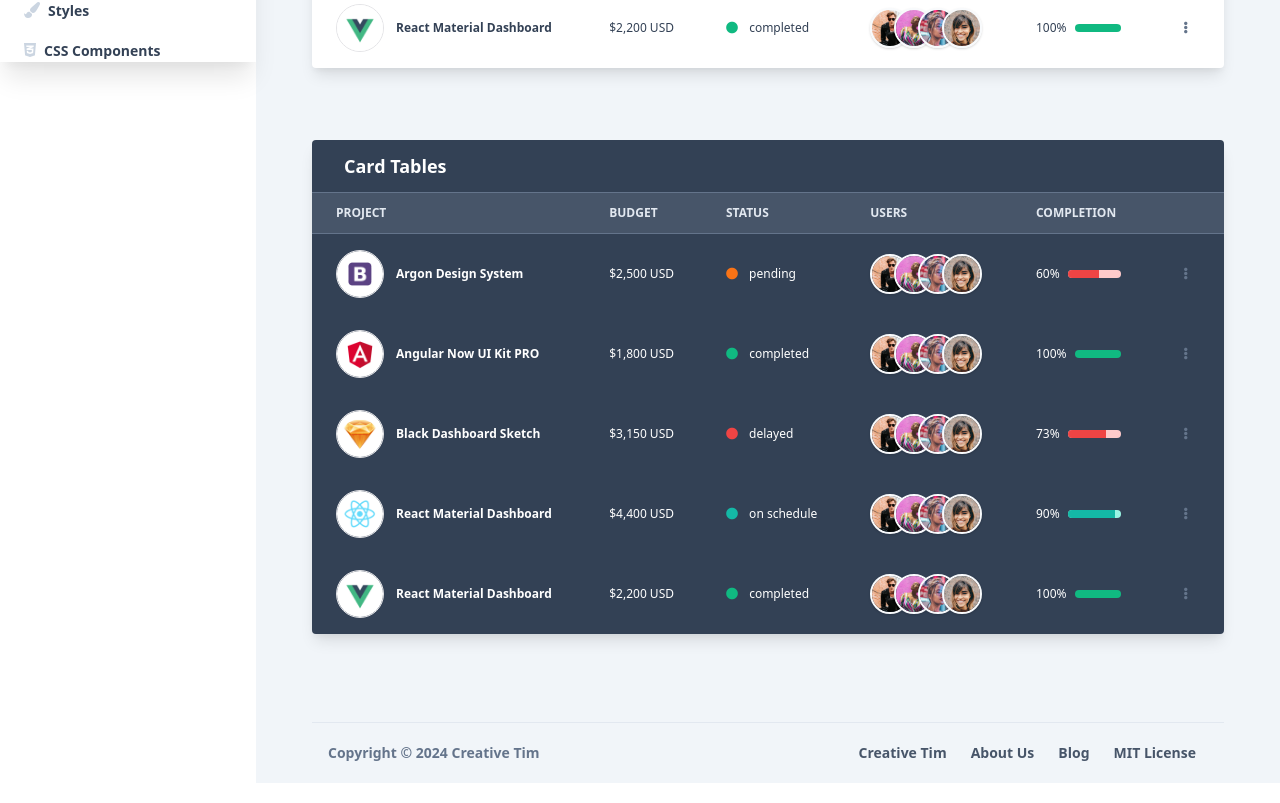
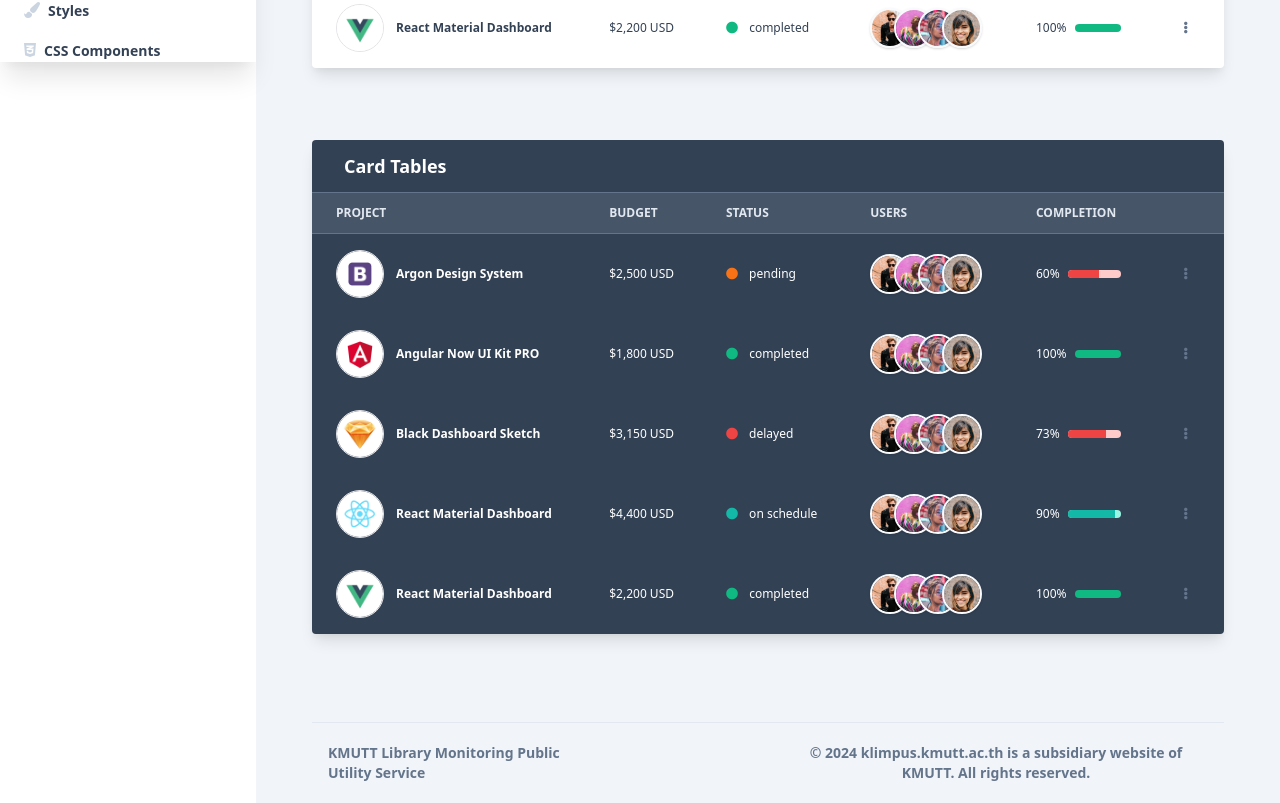
Before and after one commit to SuttirakC/klimpus, a Next.js app: page /admin/tables in a window 1280 px wide. Shown: the part 738-1541 px from the top of the page. Built offline with nearby package versions, Linux system fonts and the light colour scheme.

Commit message:
change footer

```diff
--- a/components/Footers/FooterAdmin.js
+++ b/components/Footers/FooterAdmin.js
@@ -9,50 +9,16 @@ export default function FooterAdmin() {
           <div className="flex flex-wrap items-center md:justify-between justify-center">
             <div className="w-full md:w-4/12 px-4">
               <div className="text-sm text-blueGray-500 font-semibold py-1 text-center md:text-left">
-                Copyright © {new Date().getFullYear()}{" "}
-                <a
-                  href="https://www.creative-tim.com?ref=nnjs-footer-admin"
-                  className="text-blueGray-500 hover:text-blueGray-700 text-sm font-semibold py-1"
-                >
-                  Creative Tim
+              KMUTT Library Monitoring Public Utility Service
+              </div>
+            </div>
+            <div className="w-full md:w-6/12 px-4">
+            <div className="text-sm text-blueGray-500 font-semibold text-center">
+                © {new Date().getFullYear()}{" "}
+                <a>
+                  klimpus.kmutt.ac.th  is a subsidiary website of KMUTT. All rights reserved.
                 </a>
               </div>
-            </div>
-            <div className="w-full md:w-8/12 px-4">
-              <ul className="flex flex-wrap list-none md:justify-end  justify-center">
-                <li>
-                  <a
-                    href="https://www.creative-tim.com?ref=nnjs-footer-admin"
-                    className="text-blueGray-600 hover:text-blueGray-800 text-sm font-semibold block py-1 px-3"
-                  >
-                    Creative Tim
-                  </a>
-                </li>
-                <li>
-                  <a
-                    href="https://www.creative-tim.com/presentation?ref=nnjs-footer-admin"
-                    className="text-blueGray-600 hover:text-blueGray-800 text-sm font-semibold block py-1 px-3"
-                  >
-                    About Us
-                  </a>
-                </li>
-                <li>
-                  <a
-                    href="http://blog.creative-tim.com?ref=nnjs-footer-admin"
-                    className="text-blueGray-600 hover:text-blueGray-800 text-sm font-semibold block py-1 px-3"
-                  >
-                    Blog
-                  </a>
-                </li>
-                <li>
-                  <a
-                    href="https://github.com/creativetimofficial/notus-nextjs/blob/main/LICENSE.md?ref=nnjs-footer-admin"
-                    className="text-blueGray-600 hover:text-blueGray-800 text-sm font-semibold block py-1 px-3"
-                  >
-                    MIT License
-                  </a>
-                </li>
-              </ul>
             </div>
           </div>
         </div>
--- a/components/Footers/FooterSmall.js
+++ b/components/Footers/FooterSmall.js
@@ -14,7 +14,10 @@ export default function FooterSmall(props) {
           {/* <hr className="mb-6 border-b-1 " /> //line footer*/}
 
           <div className="flex flex-wrap items-center md:justify-between justify-center">
-            <div className="w-full md:w-4/12 px-4">
+            <div className="w-full  px-4">
+              <div className="text-sm text-white font-semibold py-1 text-center md:text-left">
+                KMUTT Library Monitoring Public Utility Service
+              </div>
               <div className="text-sm text-white font-semibold py-1 text-center md:text-left">
                 © {new Date().getFullYear()}{" "}
                 <a>
```
